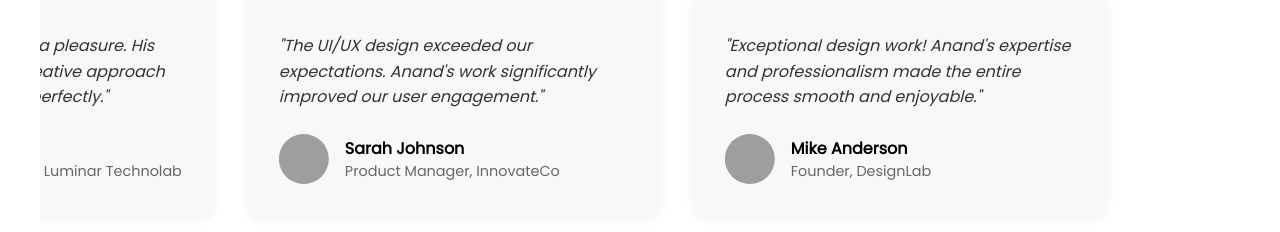
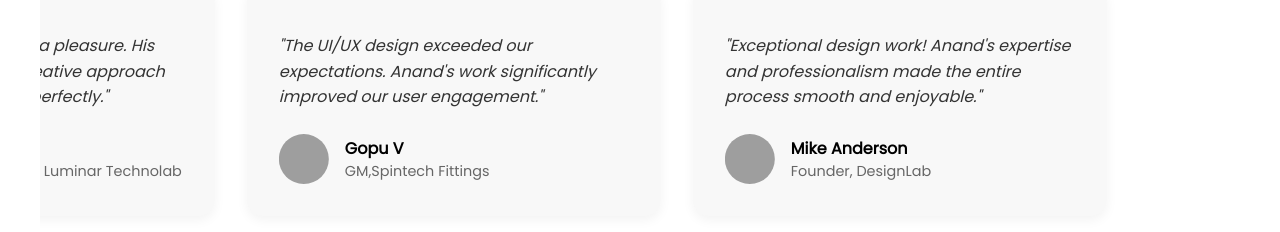
Before and after one commit to anand0981/humbleui_designer, a website built with Vite: page index.html in a window 1280 px wide. Shown: the part 4800-5032 px from the top of the page. Built offline with nearby package versions, Linux system fonts and the light colour scheme; grey boxes are pictures that could not be loaded.

Commit message:
Updated index.html

```diff
--- a/index.html
+++ b/index.html
@@ -270,8 +270,8 @@
           <div class="testimonial-author">
             <img src="https://images.pexels.com/photos/774909/pexels-photo-774909.jpeg" alt="Client" />
             <div class="author-info">
-              <h4>Sarah Johnson</h4>
-              <p>Product Manager, InnovateCo</p>
+              <h4>Gopu V</h4>
+              <p>GM,Spintech Fittings</p>
             </div>
           </div>
         </div>
```
